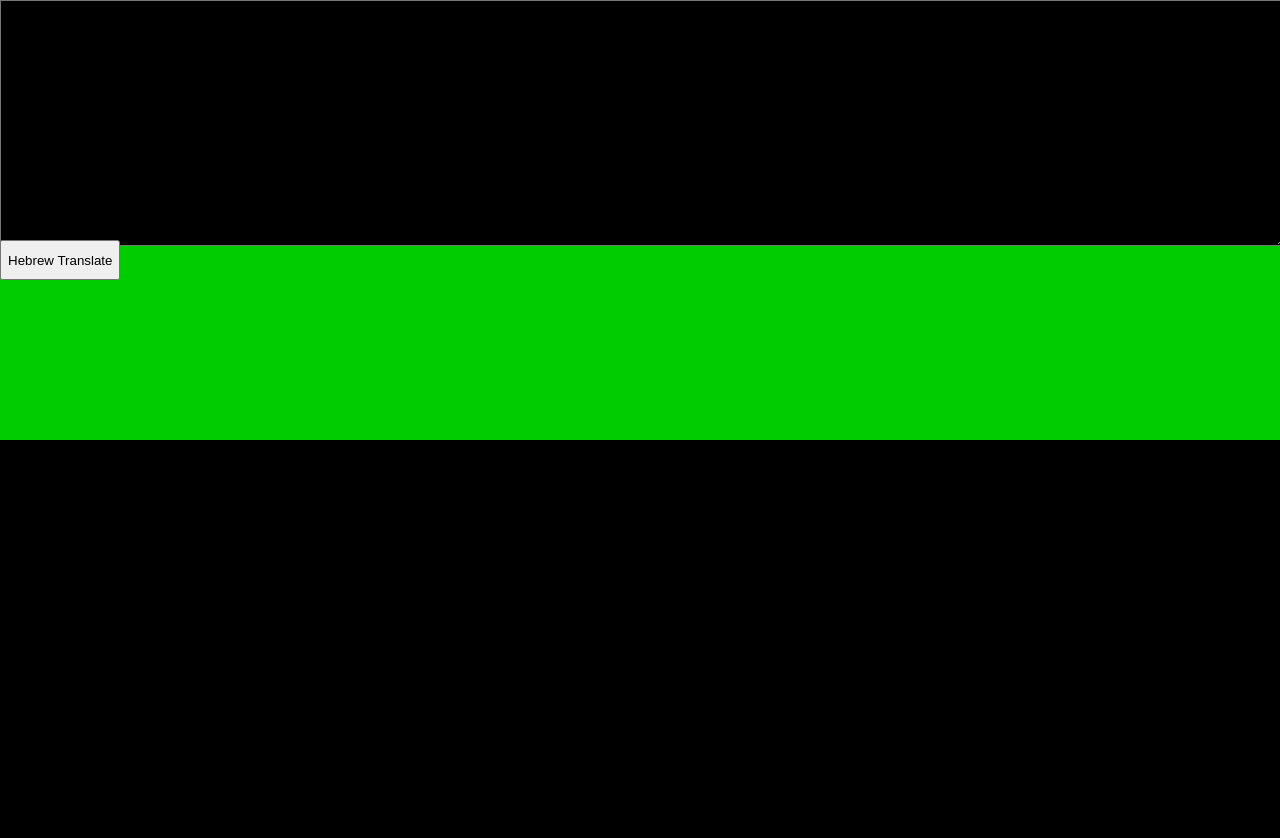
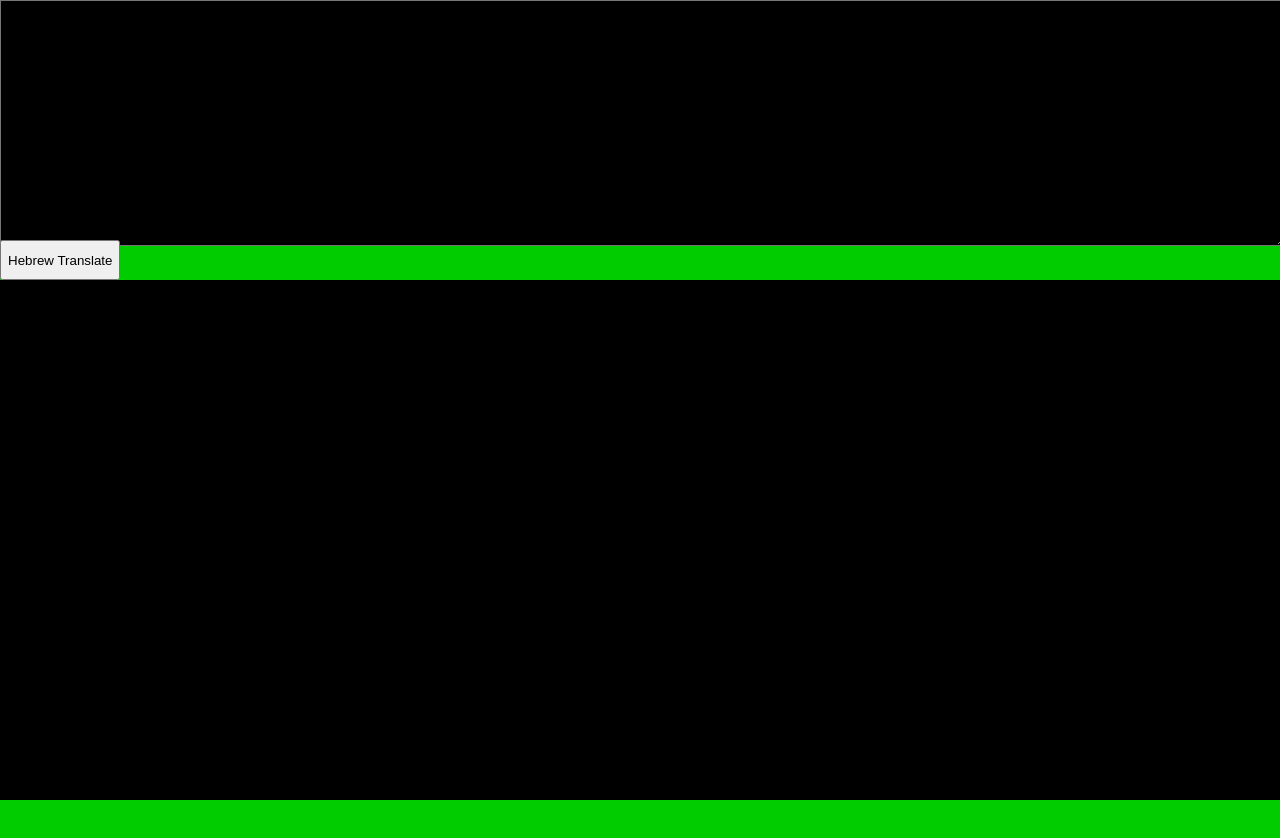
Before and after one commit to YouthsSpy/StirlitzTranslate, a plain HTML site: page index.html in a window 1280 px wide. After the commit the page ends 800 px from the top, so only its background shows below. Drawn offline with Linux system fonts and the light colour scheme.

Commit message:
Update index.html

```diff
--- a/index.html
+++ b/index.html
@@ -66,7 +66,7 @@
       #result{
         position: absolute;
         left: 0;
-        top: 55%;
+        top: 35%;
         width:100%;
         height:65%;
         background-color: #000000;
```
